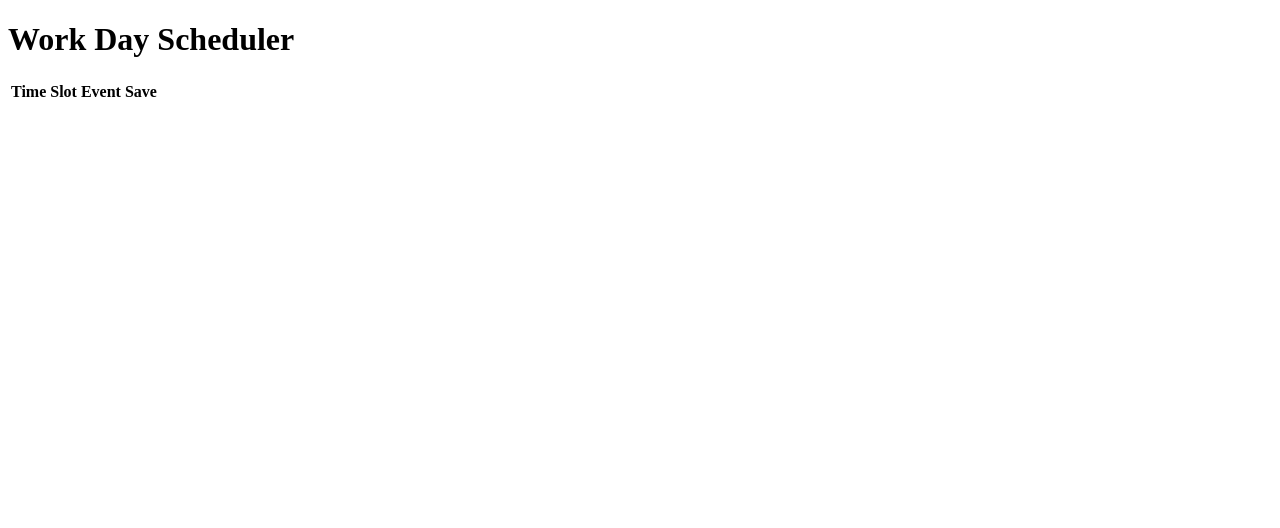
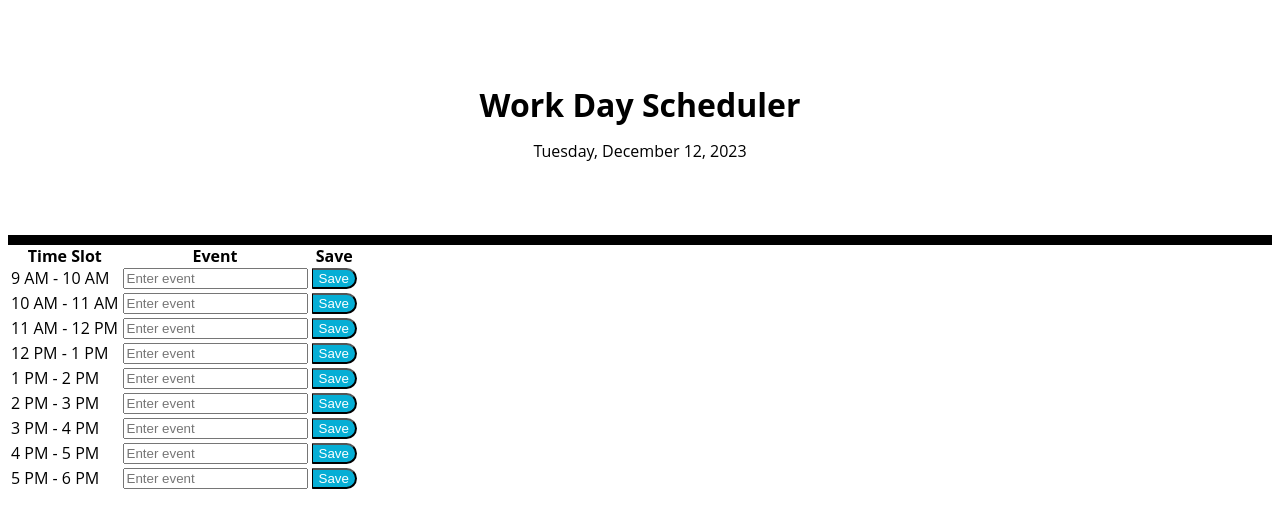
Before and after one commit to celiahouston/Workday-Planner, a plain HTML site: page index.html in a window 1280 px wide. Drawn offline with nearby package versions, Linux system fonts and the light colour scheme; the site is published under a folder, as on GitHub Pages, so addresses that start at the root find nothing.

Commit message:
Update index.html

```diff
--- a/index.html
+++ b/index.html
@@ -6,8 +6,8 @@
     <meta name="viewport" content="width=device-width, initial-scale=1.0" />
     <script type="text/javascript" src="https://cdnjs.cloudflare.com/ajax/libs/jquery/3.2.1/jquery.min.js"></script>
     <script type="text/javascript" src="https://cdn.jsdelivr.net/npm/dayjs@1/dayjs.min.js"></script>
-    <script type="text/javascript" src="/script.js"></script>
-    <link rel="stylesheet" href="/styles.css" />
+    <script type="text/javascript" src="script.js"></script>
+    <link rel="stylesheet" href="styles.css" />
     <script src="https://cdnjs.cloudflare.com/ajax/libs/jquery/3.6.0/jquery.min.js"></script>
     <title>Work Day Scheduler </title>
 </head>
```
